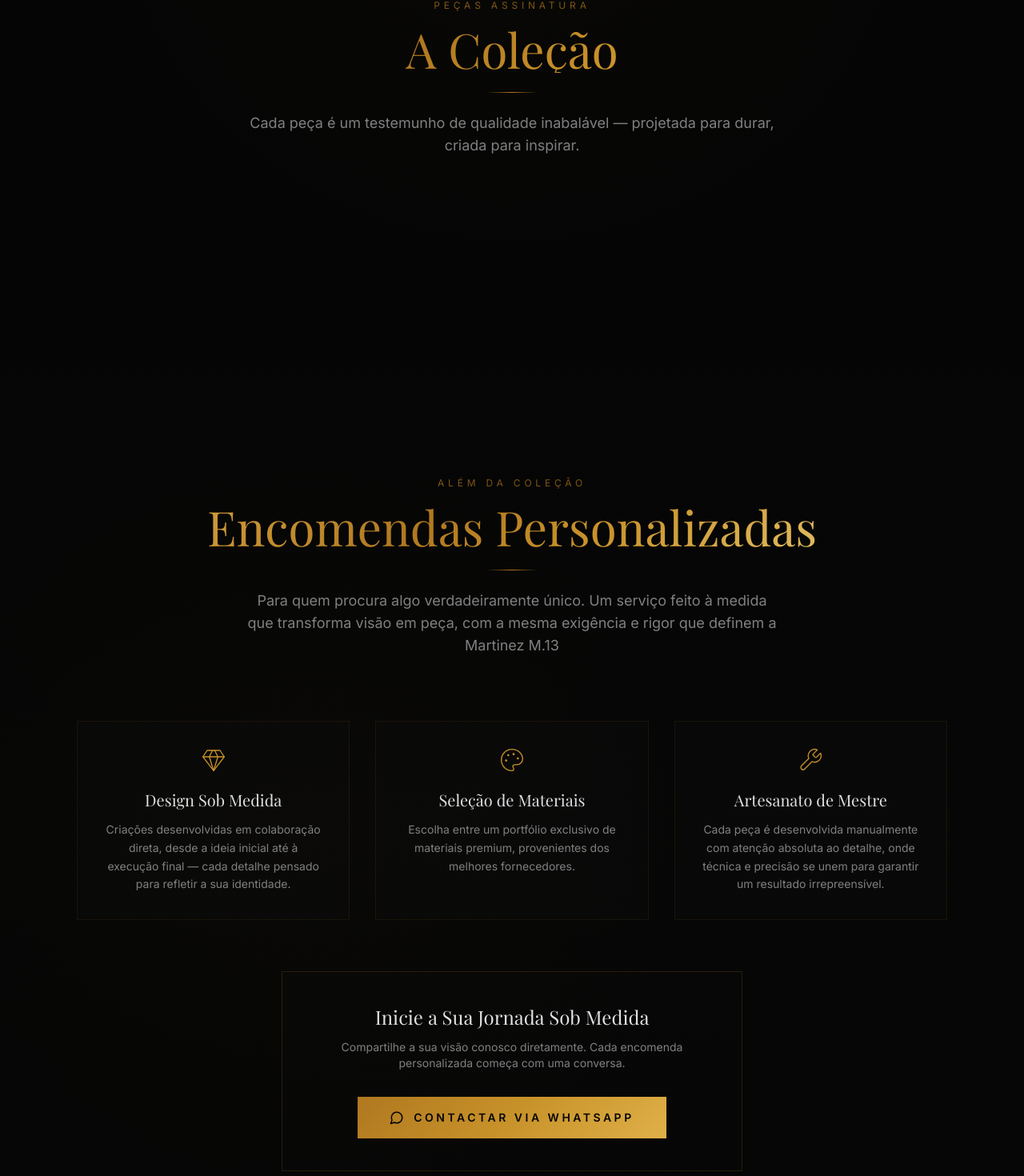
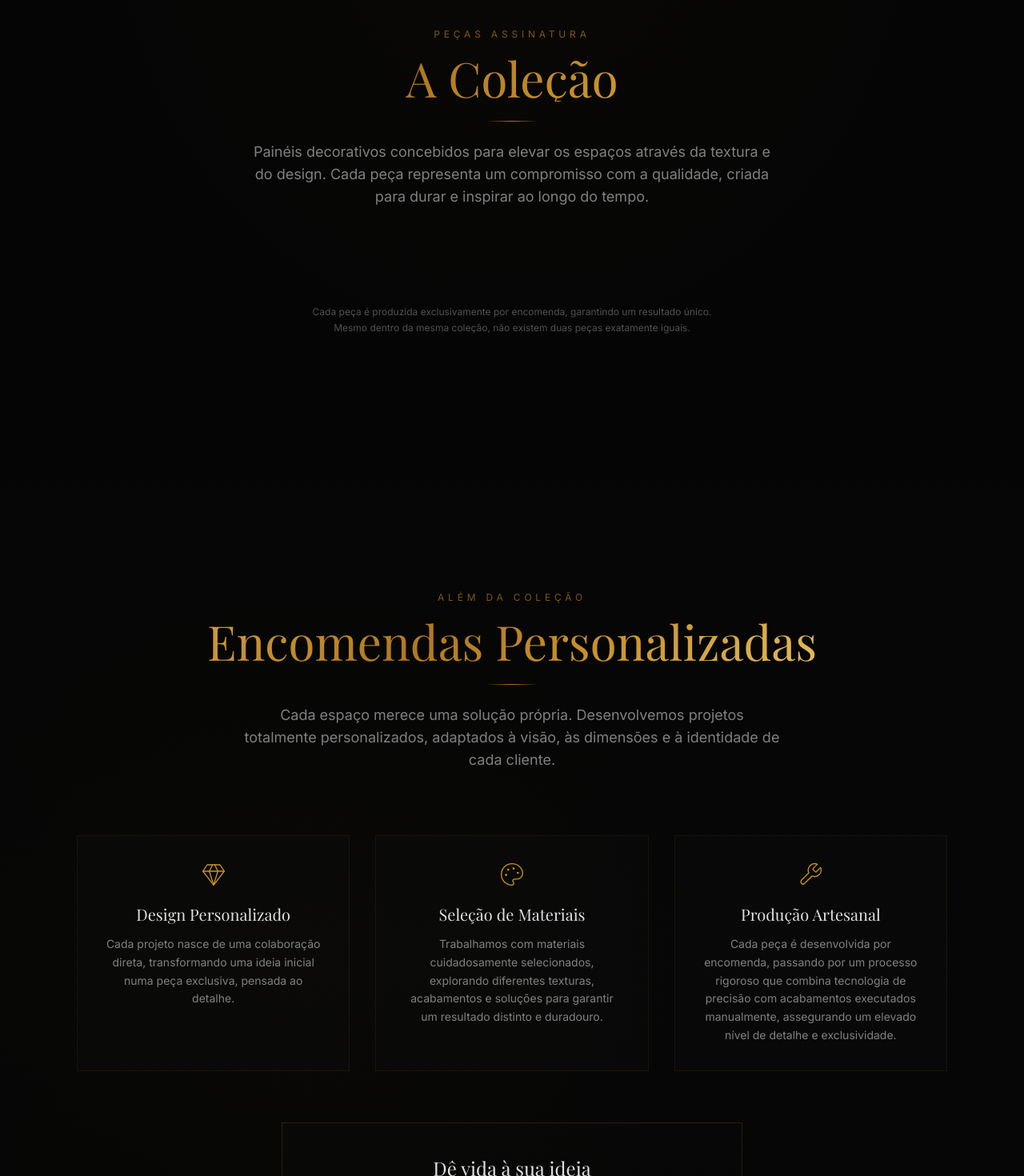
Before and after one commit to websteppt/martinezm.13, a React (Vite) app: page / in a window 1280 px wide. Shown: the part 1938-3408 px from the top of the page at 80% size. Built offline with nearby package versions, Linux system fonts and the light colour scheme; a web font is replaced by a local one.

Commit message:
textos atualizados

```diff
--- a/src/components/Collection.tsx
+++ b/src/components/Collection.tsx
@@ -90,6 +90,10 @@ export default function Collection() {
             </div>
           ))}
         </div>
+           {/* Note */}
+        <p className="text-center font-body text-xs text-midnight-400 mt-10 max-w-xl mx-auto leading-relaxed whitespace-pre-line">
+          {t('collection.note')}
+        </p>
       </div>
     </section>
   );
--- a/src/i18n/translations.ts
+++ b/src/i18n/translations.ts
@@ -18,10 +18,10 @@ export const translations: Record<Language, Record<string, string>> = {
     'hero.whatsapp': 'WhatsApp',
     'hero.scroll': 'Rolar',
 
-     // About
+    // About
     'about.label': 'A Casa',
     'about.heading': 'O Nosso Legado',
-    'about.story1': 'Nascida da reverência pelo artesanato intemporal e de uma busca constante pela perfeição.',
+    'about.story1': 'Nascida da paixão pelo desenho, da exploração da textura e da vontade de transformar superfícies em peças únicas',
     'about.story2': 'A Martinez M.13 nasceu da paixão pelo desenho e da vontade de transformar ideias em peças físicas capazes de dar uma nova identidade aos espaços.',
     'about.story3': 'Cada criação percorre um processo cuidado, onde o desenho, o relevo, a textura e o acabamento se unem para criar peças verdadeiramente únicas. Mais do que elementos decorativos, são superfícies pensadas para marcar presença e contar uma história.',
     'about.accent': 'Guiada pela ambição, pela irreverência e pela atenção ao detalhe, a Martinez M.13 procura desafiar o convencional e apresentar uma nova forma de interpretar o design modular para interiores.',
@@ -29,8 +29,9 @@ export const translations: Record<Language, Record<string, string>> = {
     // Collection
     'collection.label': 'Peças Assinatura',
     'collection.heading': 'A Coleção',
-    'collection.description': 'Cada peça é um testemunho de qualidade inabalável — projetada para durar, criada para inspirar.',
-    //'collection.inquire': 'Consultar',
+    'collection.description': 'Painéis decorativos concebidos para elevar os espaços através da textura e do design. Cada peça representa um compromisso com a qualidade, criada para durar e inspirar ao longo do tempo.',
+    'collection.note': 'Cada peça é produzida exclusivamente por encomenda, garantindo um resultado único.\n Mesmo dentro da mesma coleção, não existem duas peças exatamente iguais.',
+    'collection.inquire': 'Consultar',
 
     // Collection products
     //'collection.product1.name': 'The Sovereign',
@@ -55,21 +56,21 @@ export const translations: Record<Language, Record<string, string>> = {
     // Custom Orders
     'custom.label': 'Além Da Coleção',
     'custom.heading': 'Encomendas Personalizadas',
-    'custom.description': 'Para quem procura algo verdadeiramente único. Um serviço feito à medida que transforma visão em peça, com a mesma exigência e rigor que definem a Martinez M.13',
-    'custom.feature1.title': 'Design Sob Medida',
-    'custom.feature1.description': 'Criações desenvolvidas em colaboração direta, desde a ideia inicial até à execução final — cada detalhe pensado para refletir a sua identidade.',
+    'custom.description': 'Cada espaço merece uma solução própria. Desenvolvemos projetos totalmente personalizados, adaptados à visão, às dimensões e à identidade de cada cliente.',
+    'custom.feature1.title': 'Design Personalizado',
+    'custom.feature1.description': 'Cada projeto nasce de uma colaboração direta, transformando uma ideia inicial numa peça exclusiva, pensada ao detalhe.',
     'custom.feature2.title': 'Seleção de Materiais',
-    'custom.feature2.description': 'Escolha entre um portfólio exclusivo de materiais premium, provenientes dos melhores fornecedores.',
-    'custom.feature3.title': 'Artesanato de Mestre',
-    'custom.feature3.description': 'Cada peça é desenvolvida manualmente com atenção absoluta ao detalhe, onde técnica e precisão se unem para garantir um resultado irrepreensível.',
-    'custom.cta.title': 'Inicie a Sua Jornada Sob Medida',
-    'custom.cta.description': 'Compartilhe a sua visão conosco diretamente. Cada encomenda personalizada começa com uma conversa.',
+    'custom.feature2.description': 'Trabalhamos com materiais cuidadosamente selecionados, explorando diferentes texturas, acabamentos e soluções para garantir um resultado distinto e duradouro.',
+    'custom.feature3.title': 'Produção Artesanal',
+    'custom.feature3.description': 'Cada peça é desenvolvida por encomenda, passando por um processo rigoroso que combina tecnologia de precisão com acabamentos executados manualmente, assegurando um elevado nível de detalhe e exclusividade.',
+    'custom.cta.title': 'Dê vida à sua ideia',
+    'custom.cta.description': 'Partilhe connosco a sua visão. Cada projeto começa com uma conversa e termina numa peça criada exclusivamente para o seu espaço.',
     'custom.cta.button': 'Contactar via WhatsApp',
 
     // Contact
-    'contact.label': 'Entre Em Contacto',
+    'contact.label': 'Vamos criar algo único',
     'contact.heading': 'Contacto',
-    'contact.description': 'Acreditamos em conexões pessoais. Contacte-nos diretamente — sem formulários, sem esperas.',
+    'contact.description': 'Se procura uma peça exclusiva, pretende desenvolver um projeto personalizado ou simplesmente conhecer melhor a Martinez M.13, teremos todo o gosto em falar consigo.',
     'contact.whatsapp.label': 'WhatsApp',
     'contact.whatsapp.value': 'Converse Connosco',
     'contact.whatsapp.description': 'Conversa direta — resposta imediata',
@@ -85,7 +86,6 @@ export const translations: Record<Language, Record<string, string>> = {
     'footer.tagline': 'Elegância Premium',
     'footer.rights': 'Todos os direitos reservados.',
     'footer.credit': 'Crafted by Web Step.'
-
   },
 
   en: {
@@ -108,49 +108,50 @@ export const translations: Record<Language, Record<string, string>> = {
     // About
     'about.label': 'The House',
     'about.heading': 'Our Legacy',
-    'about.story1': 'Born from a reverence for timeless craftsmanship and an unwavering pursuit of perfection.',
-    'about.story2': 'Martinez M.13 is more than a brand — it is a statement of intent. Each piece in the collection is the result of a fusion between traditional technique and contemporary vision, created for those who understand that true luxury needs no announcement.',
-    'about.story3': 'From the rigorous selection of materials to the precise detail of every finish, each creation reflects the dedication of a craft built over years of experience.',
-    'about.accent': 'A silent elegance. Intentional. Lasting.',
+    'about.story1': 'Born from a passion for design, the exploration of texture, and the desire to transform surfaces into unique pieces.',
+    'about.story2': 'Martinez M.13 was born from a passion for design and the desire to turn ideas into physical pieces capable of giving spaces a new identity.',
+    'about.story3': 'Each creation follows a careful process, where drawing, relief, texture, and finish come together to create truly unique pieces. More than decorative elements, they are surfaces designed to make a statement and tell a story.',
+    'about.accent': 'Driven by ambition, irreverence, and attention to detail, Martinez M.13 seeks to challenge convention and present a new way of interpreting modular design for interiors.',
 
     // Collection
     'collection.label': 'Signature Pieces',
     'collection.heading': 'The Collection',
-    'collection.description': 'Each piece is a testament to uncompromising quality — designed to endure, crafted to inspire.',
+    'collection.description': 'Decorative panels designed to elevate spaces through texture and design. Each piece represents a commitment to quality, created to last and inspire over time.',
+    'collection.note': 'Each piece is produced exclusively to order, ensuring a unique result.\n Even within the same collection, no two pieces are ever exactly alike.',
     'collection.inquire': 'Inquire',
 
     // Collection products
-    'collection.product1.name': 'The Sovereign',
-    'collection.product1.category': 'Leather Goods',
-    'collection.product1.description': 'Hand-stitched Italian calfskin with signature gold hardware.',
-    'collection.product2.name': 'Aura Noir',
-    'collection.product2.category': 'Timepieces',
-    'collection.product2.description': 'Swiss movement encased in brushed titanium with sapphire crystal.',
-    'collection.product3.name': 'Éclat Reserve',
-    'collection.product3.category': 'Fragrance',
-    'collection.product3.description': 'Oud, amber, and black orchid — an intoxicating signature scent.',
-    'collection.product4.name': 'The Monarch',
-    'collection.product4.category': 'Accessories',
-    'collection.product4.description': 'Precision-milled 18k gold cuff links with onyx inlay.',
-    'collection.product5.name': 'Noir Silhouette',
-    'collection.product5.category': 'Apparel',
-    'collection.product5.description': 'Tailored midnight cashmere overcoat with satin lapels.',
-    'collection.product6.name': 'The Vault',
-    'collection.product6.category': 'Limited Edition',
-    'collection.product6.description': 'Numbered collector pieces — available by invitation only.',
+    //'collection.product1.name': 'The Sovereign',
+    //'collection.product1.category': 'Leather Goods',
+    //'collection.product1.description': 'Hand-stitched Italian calfskin with signature gold hardware.',
+    //'collection.product2.name': 'Aura Noir',
+    //'collection.product2.category': 'Timepieces',
+    //'collection.product2.description': 'Swiss movement encased in brushed titanium with sapphire crystal.',
+    //'collection.product3.name': 'Éclat Reserve',
+    //'collection.product3.category': 'Fragrance',
+    //'collection.product3.description': 'Oud, amber, and black orchid — an intoxicating signature scent.',
+    //'collection.product4.name': 'The Monarch',
+    //'collection.product4.category': 'Accessories',
+    //'collection.product4.description': 'Precision-milled 18k gold cuff links with onyx inlay.',
+    //'collection.product5.name': 'Noir Silhouette',
+    //'collection.product5.category': 'Apparel',
+    //'collection.product5.description': 'Tailored midnight cashmere overcoat with satin lapels.',
+    //'collection.product6.name': 'The Vault',
+    //'collection.product6.category': 'Limited Edition',
+    //'collection.product6.description': 'Numbered collector pieces — available by invitation only.',
 
     // Custom Orders
     'custom.label': 'Beyond The Collection',
     'custom.heading': 'Custom Orders',
-    'custom.description': 'For those seeking something truly unique. A bespoke service that transforms vision into form, guided by the same uncompromising standards that define Martinez M.13',
-    'custom.feature1.title': 'Bespoke Design',
-    'custom.feature1.description': 'Creations developed in close collaboration, from initial concept to final execution — every detail carefully considered to reflect your identity.',
+    'custom.description': 'Every space deserves its own solution. We develop fully personalized projects, tailored to each client\'s vision, dimensions, and identity.',
+    'custom.feature1.title': 'Custom Design',
+    'custom.feature1.description': 'Each project begins with direct collaboration, turning an initial idea into an exclusive piece, thought through to the smallest detail.',
     'custom.feature2.title': 'Material Selection',
-    'custom.feature2.description': "Choose from an exclusive portfolio of premium materials, sourced from the finest suppliers.",
-    'custom.feature3.title': 'Master Craftsmanship',
-    'custom.feature3.description': 'Each piece is carefully handcrafted with absolute attention to detail, where precision and technique come together to deliver an impeccable final result.',
-    'custom.cta.title': 'Begin Your Bespoke Journey',
-    'custom.cta.description': 'Share your vision with us directly. Every custom order begins with a conversation.',
+    'custom.feature2.description': 'We work with carefully selected materials, exploring different textures, finishes, and solutions to ensure a distinctive and long-lasting result.',
+    'custom.feature3.title': 'Artisanal Production',
+    'custom.feature3.description': 'Each piece is developed to order, through a rigorous process that combines precision technology with handcrafted finishes, ensuring a high level of detail and exclusivity.',
+    'custom.cta.title': 'Bring your idea to life',
+    'custom.cta.description': 'Share your vision with us. Every project begins with a conversation and ends in a piece created exclusively for your space.',
     'custom.cta.button': 'Contact via WhatsApp',
 
     // Contact
```
